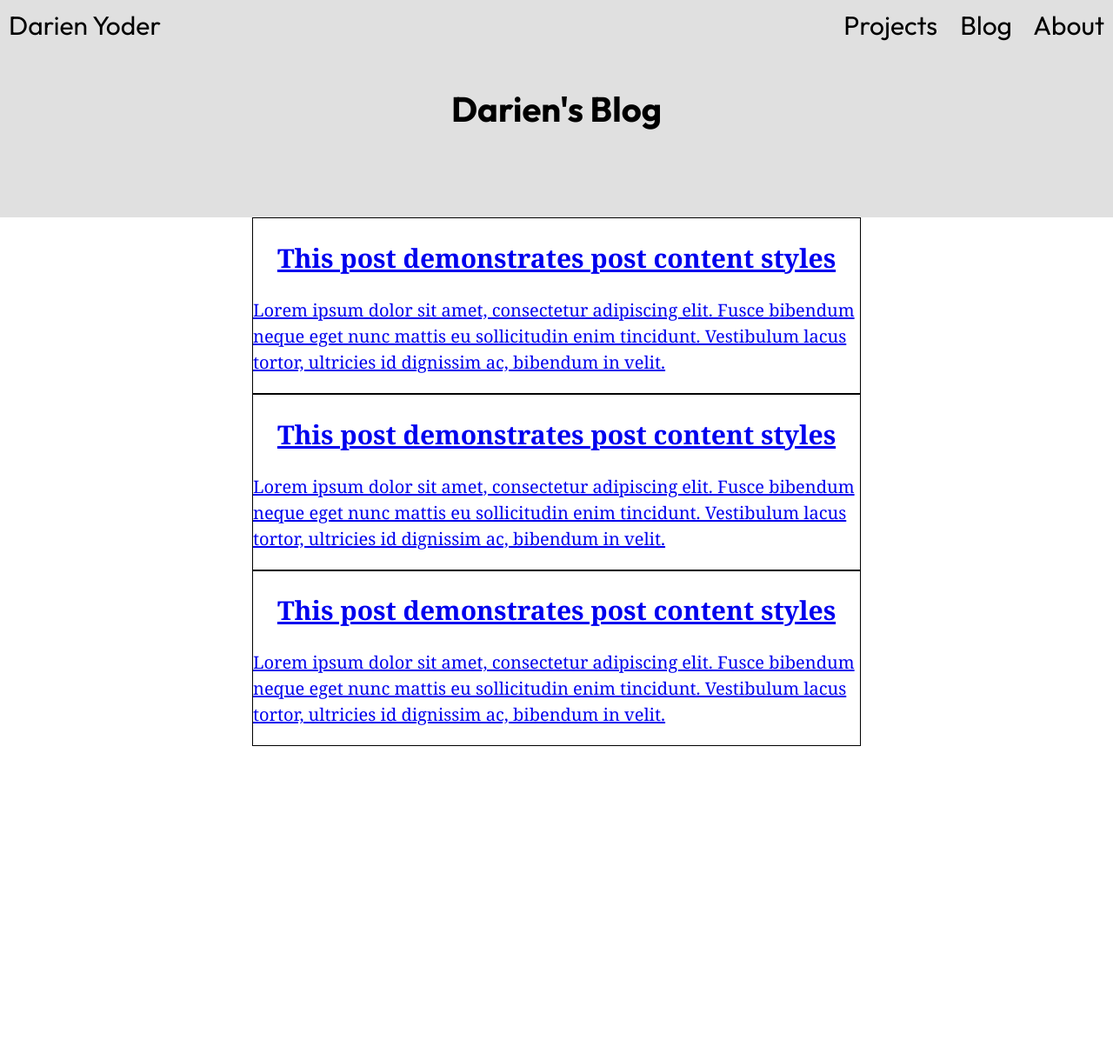
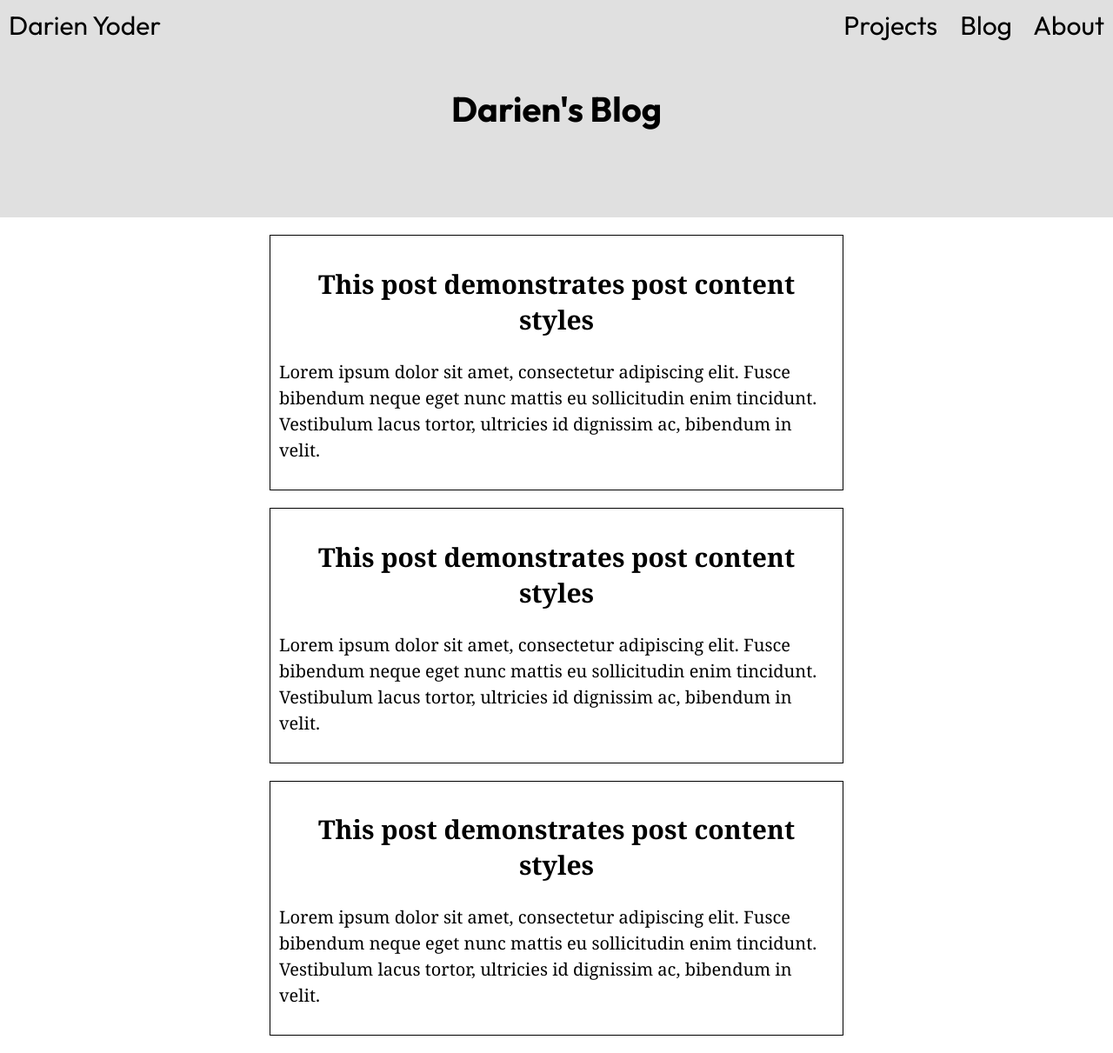
Before and after one commit to darienyoder/darienyoder.github.io, a Jekyll site: the page built from blog.md, in a window 1280 px wide. Shown: the whole page at 87% size. Built offline with Jekyll 4.4.1, drawn with Linux system fonts in a browser that asks for light colours; before the commit the page ends 900 px from its top, so only the background shows below that.

Commit message:
Post entry style

```diff
--- a/_sass/post.scss
+++ b/_sass/post.scss
@@ -3,6 +3,14 @@
 .post-entry {
     display: block;
     border: 1px solid black;
+    margin: 20px;
+    padding: 10px;
+    color: black;
+    text-decoration: none;
+}
+
+.post-entry:hover h2 {
+    text-decoration: underline;
 }
 
 #post-header {
```
